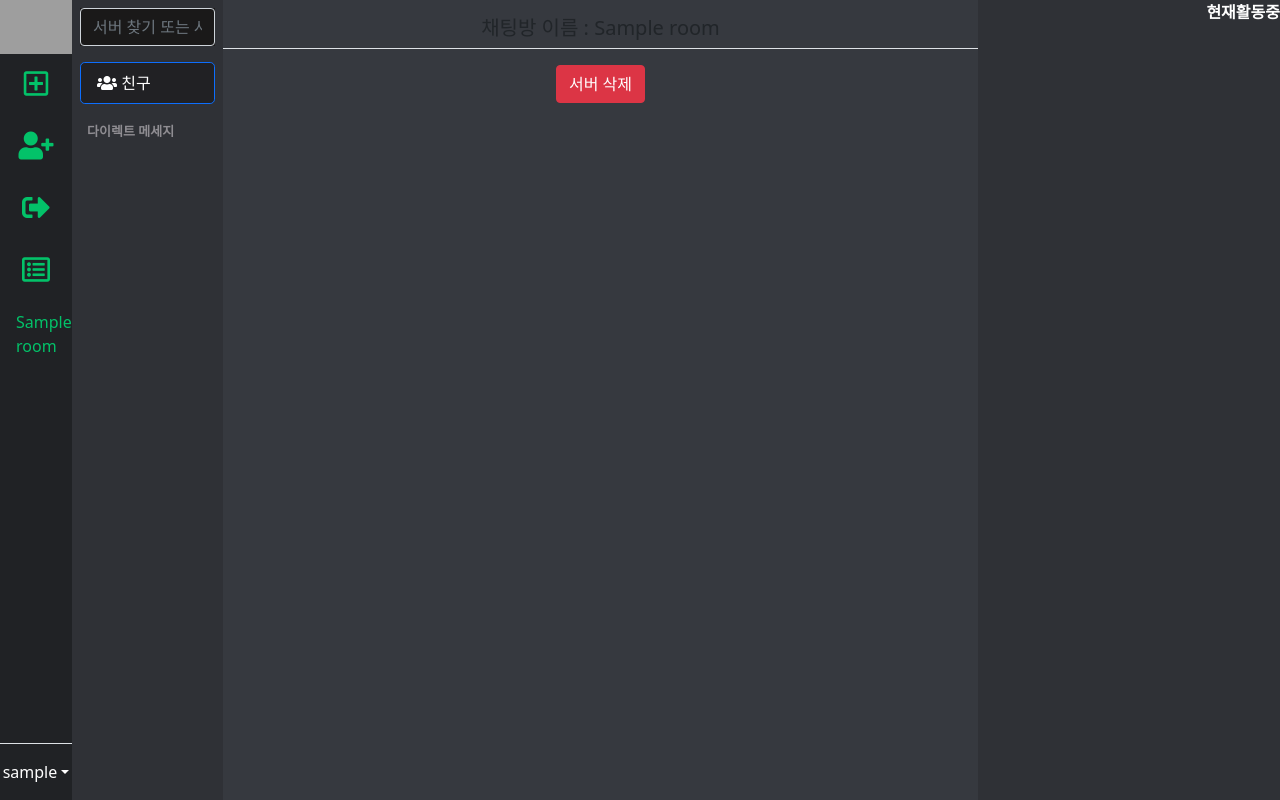
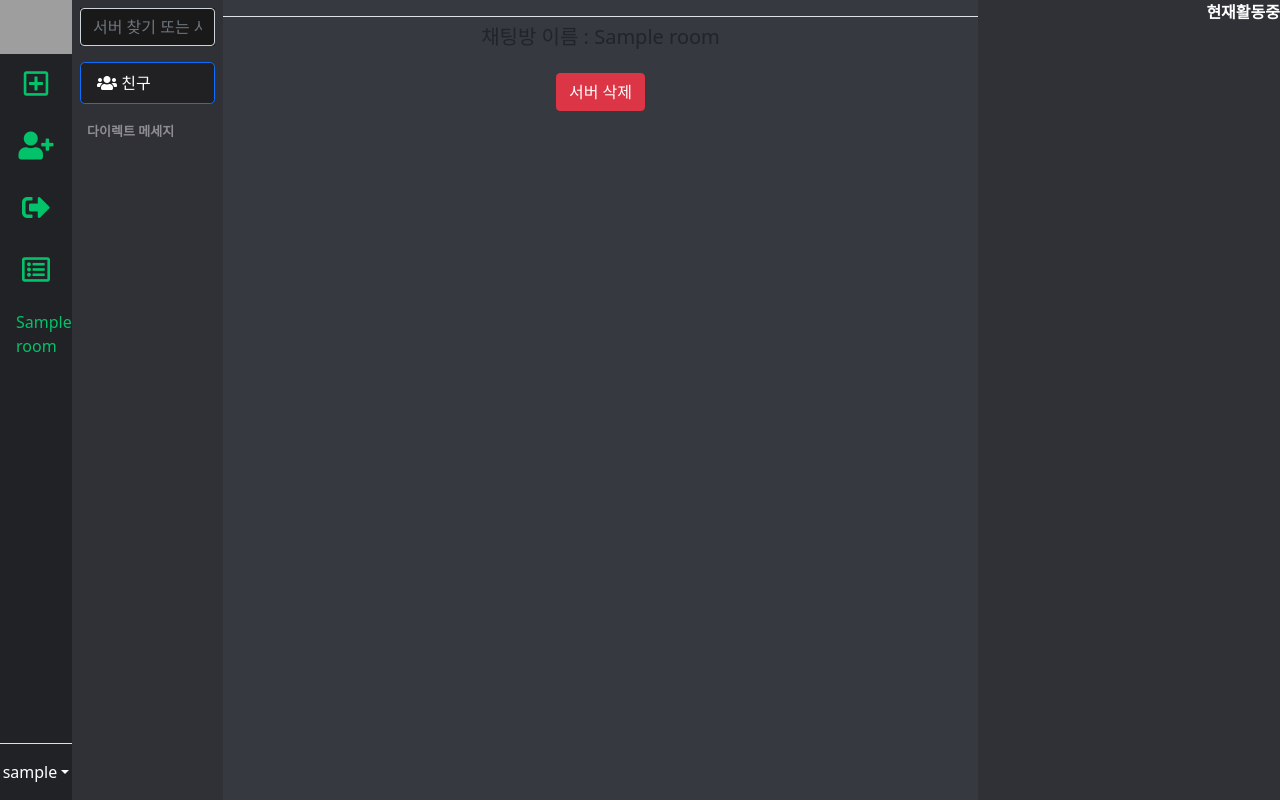
Before and after one commit to taeate/chic-chat, a Django app: page /chat/my_server_list/ in a window 1280 px wide. Run offline with Django 3.2, Linux system fonts and the light colour scheme; a user stored in the database is signed in; tables that the repository leaves empty hold one stand-in row (values such as "Sample post"); some libraries are stand-ins or nearby versions; grey boxes are pictures that could not be loaded.

Commit message:
일단 이것저것 들쑤시고 다님

```diff
--- a/chat/templates/chat/my_server_list.html
+++ b/chat/templates/chat/my_server_list.html
@@ -2,7 +2,7 @@
 {% block content %}
 {% if rooms %}
 {% for room in rooms %}
-<h5 class="my-3 border-bottom pb-2">
+<h5 class="my-3 border-top p-2">
     채팅방 이름 : {{ room.name }}
 </h5>
 <a href="{% url 'chat:delete_server' room.id %}" class="btn btn-danger">서버 삭제</a>
--- a/chat/templates/chat/room_detail.html
+++ b/chat/templates/chat/room_detail.html
@@ -9,7 +9,7 @@
 
 <div class="chat-messages text-white"></div>
 <div>
-    <ul id=>
+    <ul class="fixed-bottom">
         <form action="{% url 'chat:message_write' %}" onsubmit="ChickChatForm__submit(this); return false;">
             {% csrf_token %}
             <input type="text" style="display:none" name="room_id" value="{{room.id}}">
```
